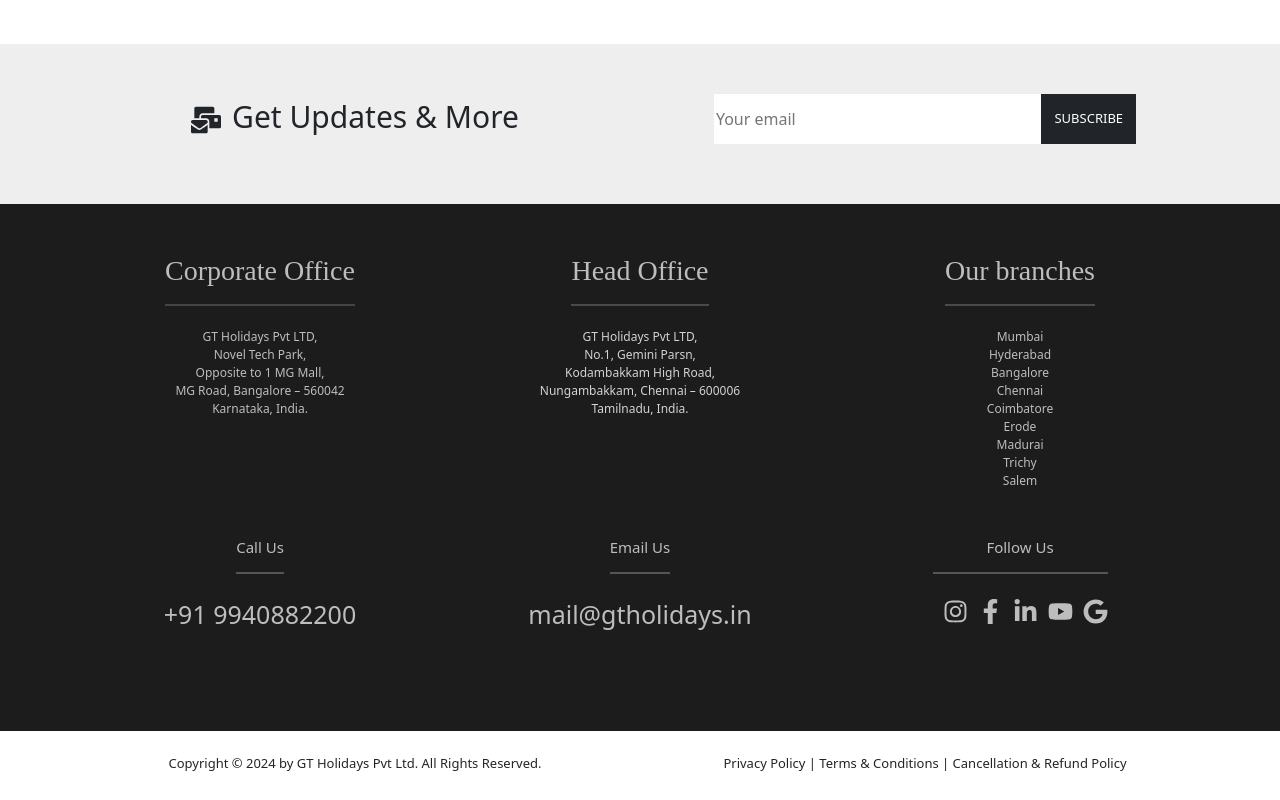
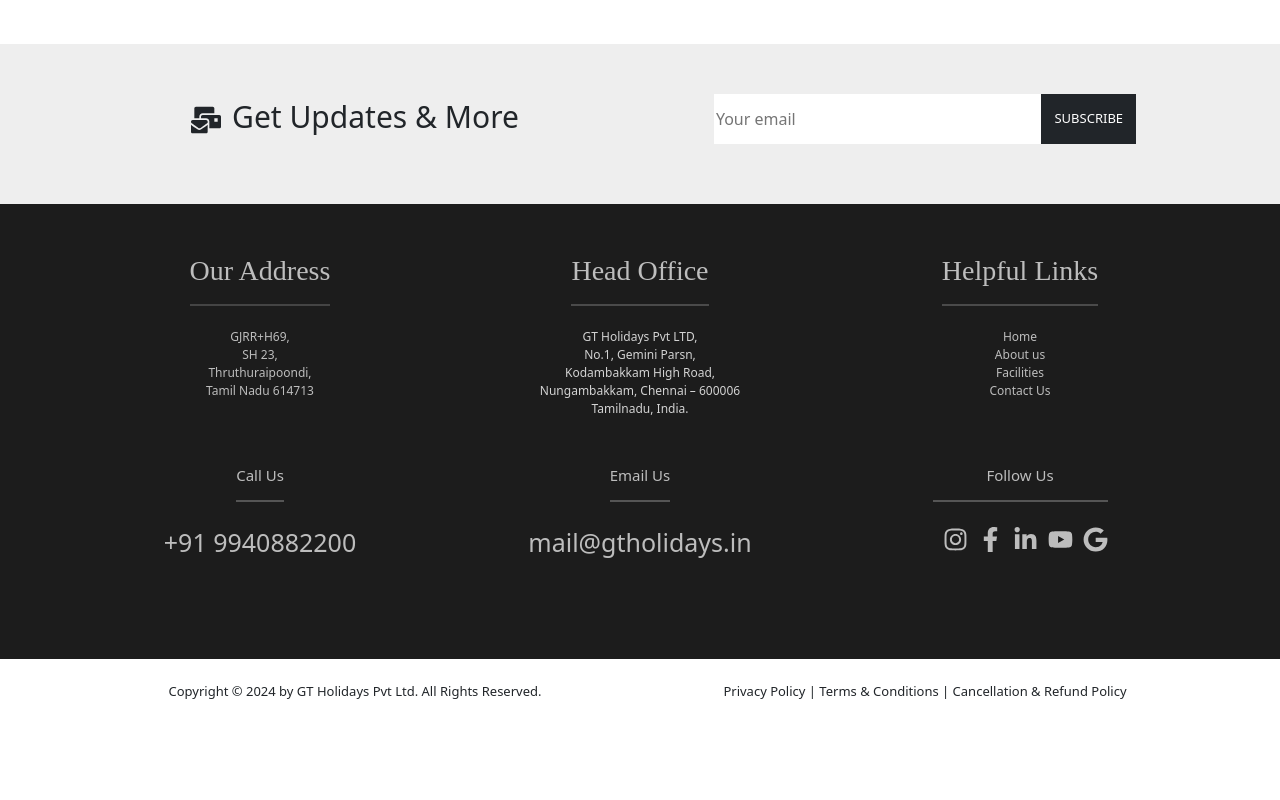
Before and after one commit to PRAVEEN-PR-2004/school, a React (Create React App) app: page /aboutus in a window 1280 px wide. Shown: the part 2451-3251 px from the top of the page. After the commit the page ends 3179 px from the top, so only its background shows below. Built offline with nearby package versions, Linux system fonts and the light colour scheme.

Commit message:
removing unwanted components

```diff
--- a/src/App.js
+++ b/src/App.js
@@ -3,7 +3,7 @@
 import { Route, Routes } from "react-router-dom";
 import Home from "./pages/Home";
 import Contact from "./pages/Contact";
-import Cruises from "./pages/Cruises";
+import Facilities from "./pages/Facilities.js";
 import HoneyMoon from "./pages/HoneyMoon";
 import GroupTour from "./pages/GroupTour";
 import Packages from "./pages/Packages";
@@ -25,7 +25,7 @@
       <Routes>
         <Route path="/" element={<Home />}></Route>
         <Route path="/aboutus" element={<Aboutus />}></Route>
-        <Route path="/cruises" element={<Cruises />}></Route>
+        <Route path="/facilities" element={<Facilities />}></Route>
         <Route path="/grouptour" element={<GroupTour />}></Route>
         <Route path="/packages" element={<Packages />}></Route>
         <Route path="/wedding" element={<Wedding />}></Route>
--- a/src/components/Appbar.js
+++ b/src/components/Appbar.js
@@ -101,19 +101,19 @@
                     HONEYMOON
                   </Link>*/}
                   <Link
-                    to="/cruises"
+                    to="/facilities"
                     className="nav-link"
                     onClick={closeOffcanvas}
                   >
                     FACILITIES
                   </Link>
-                  <Link
+                  {/* <Link
                     to="/wedding"
                     className="nav-link"
                     onClick={closeOffcanvas}
                   >
                     WEDDING
-                  </Link>
+                  </Link> */}
                   <Link
                     to="/contactus"
                     className="nav-link"
--- a/src/components/Footer.js
+++ b/src/components/Footer.js
@@ -8,11 +8,9 @@
 import { FaGoogle } from "react-icons/fa";
 import { Link } from "react-router-dom";
 
-
 const Footer = () => {
   return (
     <>
-
       <div
         style={{
           backgroundColor: "#EEEEEE",
@@ -26,7 +24,12 @@
           <Row style={{}} className="text-center">
             <Col md={6} className="text-center">
               <p style={{ fontSize: "30px" }}>
-                <FaMailBulk style={{ marginRight: "2%",fontFamily:"Playfair Display, serif" }} />
+                <FaMailBulk
+                  style={{
+                    marginRight: "2%",
+                    fontFamily: "Playfair Display, serif",
+                  }}
+                />
                 Get Updates & More
               </p>
             </Col>
@@ -57,49 +60,62 @@
       </div>
       <div
         className="text-center"
-        style={{ width: "100%", padding: "50px 0", color: "white",backgroundColor:"#1C1C1C" }}
+        style={{
+          width: "100%",
+          padding: "50px 0",
+          color: "white",
+          backgroundColor: "#1C1C1C",
+        }}
       >
         <Container>
           <Row>
             <Col md={4} className="mb-5">
               <div style={{ display: "inline-block" }}>
-                <h3 style={{ color: "#BDBDBD",fontFamily:"Playfair Display, serif" }}>Corporate Office</h3>
+                <h3
+                  style={{
+                    color: "#BDBDBD",
+                    fontFamily: "Playfair Display, serif",
+                  }}
+                >
+                  Our Address
+                </h3>
                 <hr style={{ borderTop: "2px solid #BDBDBD", width: "100%" }} />
               </div>
               <p
                 style={{ fontSize: "12px", color: "#BDBDBD" }}
                 className="mb-0"
               >
-                GT Holidays Pvt LTD,
+                GJRR+H69,
               </p>
               <p
                 style={{ fontSize: "12px", color: "#BDBDBD" }}
                 className="mb-0"
               >
-                Novel Tech Park,
+                SH 23,
               </p>
               <p
                 style={{ fontSize: "12px", color: "#BDBDBD" }}
                 className="mb-0"
               >
-                Opposite to 1 MG Mall,
+                Thruthuraipoondi,
               </p>
               <p
                 style={{ fontSize: "12px", color: "#BDBDBD" }}
                 className="mb-0"
               >
-                MG Road, Bangalore – 560042
-              </p>
-              <p
-                style={{ fontSize: "12px", color: "#BDBDBD" }}
-                className="mb-0"
-              >
-                Karnataka, India.
+                Tamil Nadu 614713
               </p>
             </Col>
             <Col md={4} className="mb-5">
               <div style={{ display: "inline-block" }}>
-                <h3 style={{ color: "#BDBDBD",fontFamily:"Playfair Display, serif" }}>Head Office</h3>
+                <h3
+                  style={{
+                    color: "#BDBDBD",
+                    fontFamily: "Playfair Display, serif",
+                  }}
+                >
+                  Head Office
+                </h3>
                 <hr
                   style={{ borderTop: "2px solid lightgray", width: "100%" }}
                 />
@@ -138,7 +154,14 @@
             </Col>
             <Col md={4} className="mb-5">
               <div style={{ display: "inline-block" }}>
-                <h3 style={{ color: "#BDBDBD",fontFamily:"Playfair Display, serif" }}>Our branches</h3>
+                <h3
+                  style={{
+                    color: "#BDBDBD",
+                    fontFamily: "Playfair Display, serif",
+                  }}
+                >
+                  Helpful Links
+                </h3>
                 <hr
                   style={{ borderTop: "2px solid lightgray", width: "100%" }}
                 />
@@ -148,73 +171,44 @@
                   style={{ fontSize: "12px", color: "#BDBDBD" }}
                   className="mb-0"
                 >
-                  <Link to='/contact/Mumbai' style={{textDecoration:"none",color:"inherit"}}>
-
-                 Mumbai
+                  <Link
+                    to="/"
+                    style={{ textDecoration: "none", color: "inherit" }}
+                  >
+                    Home
                   </Link>
                 </li>
                 <li
                   style={{ fontSize: "12px", color: "#BDBDBD" }}
                   className="mb-0"
                 >
-                  <Link to='/contact/Hyderabad' style={{textDecoration:"none",color:"inherit"}}>
-                  Hyderabad
+                  <Link
+                    to="/aboutus"
+                    style={{ textDecoration: "none", color: "inherit" }}
+                  >
+                    About us
                   </Link>
                 </li>
                 <li
                   style={{ fontSize: "12px", color: "#BDBDBD" }}
                   className="mb-0"
                 >
-                  <Link to='/contact/Bangalore' style={{textDecoration:"none",color:"inherit"}}>
-                  Bangalore
+                  <Link
+                    to="/facilities"
+                    style={{ textDecoration: "none", color: "inherit" }}
+                  >
+                    Facilities
                   </Link>
                 </li>
                 <li
                   style={{ fontSize: "12px", color: "#BDBDBD" }}
                   className="mb-0"
                 >
-                  <Link to='/contact/Chennai' style={{textDecoration:"none",color:"inherit"}}>
-                  Chennai
-                  </Link>
-                </li>
-                <li
-                  style={{ fontSize: "12px", color: "#BDBDBD" }}
-                  className="mb-0"
+                  <Link
+                    to="/contactus"
+                    style={{ textDecoration: "none", color: "inherit" }}
                   >
-                  <Link to='/contact/Coimbatore' style={{textDecoration:"none",color:"inherit"}}>
-                  Coimbatore
-                  </Link>
-                </li>
-                <li
-                  style={{ fontSize: "12px", color: "#BDBDBD" }}
-                  className="mb-0"
-                >
-                  <Link to='/contact/Erode' style={{textDecoration:"none",color:"inherit"}}>
-                  Erode
-                  </Link>
-                </li>
-                <li
-                  style={{ fontSize: "12px", color: "#BDBDBD" }}
-                  className="mb-0"
-                >
-                  <Link to='/contact/Madurai' style={{textDecoration:"none",color:"inherit"}}>
-                  Madurai
-                  </Link>
-                </li>
-                <li
-                  style={{ fontSize: "12px", color: "#BDBDBD" }}
-                  className="mb-0"
-                >
-                  <Link to='/contact/Trichy' style={{textDecoration:"none",color:"inherit"}}>
-                  Trichy
-                  </Link>
-                </li>
-                <li
-                  style={{ fontSize: "12px", color: "#BDBDBD" }}
-                  className="mb-0"
-                >
-                  <Link to='/contact/Salem' style={{textDecoration:"none",color:"inherit"}}>
-                  Salem
+                    Contact Us
                   </Link>
                 </li>
               </ul>
@@ -274,17 +268,20 @@
         </Container>
       </div>
 
-        <Container  className="text-center">
-          <Row style={{marginTop:"2%",marginBottom:"1%"}}>
-            <Col sm={6} >
-              <p style={{fontSize:"13px",fontWeight:"500"}}>Copyright © 2024 by GT Holidays Pvt Ltd. All Rights Reserved.</p>
+      <Container className="text-center">
+        <Row style={{ marginTop: "2%", marginBottom: "1%" }}>
+          <Col sm={6}>
+            <p style={{ fontSize: "13px", fontWeight: "500" }}>
+              Copyright © 2024 by GT Holidays Pvt Ltd. All Rights Reserved.
+            </p>
           </Col>
           <Col sm={6}>
-              <p style={{fontSize:"13px",fontWeight:"500"}}>Privacy Policy | Terms & Conditions | Cancellation & Refund Policy</p>
+            <p style={{ fontSize: "13px", fontWeight: "500" }}>
+              Privacy Policy | Terms & Conditions | Cancellation & Refund Policy
+            </p>
           </Col>
         </Row>
       </Container>
-
     </>
   );
 };
--- a/src/pages/Cruises.js
+++ b/src/pages/Facilities.js
@@ -8,7 +8,7 @@
 import { Col, Container, Row } from "react-bootstrap";
 import Footer from "../components/Footer";
 
-const Cruises = () => {
+const Facilities = () => {
   useEffect(() => {
     window.scrollTo(0, 0);
   }, []);
@@ -155,4 +155,4 @@
   );
 };
 
-export default Cruises;
+export default Facilities;
--- a/src/pages/Home.js
+++ b/src/pages/Home.js
@@ -25,13 +25,11 @@
       <Content />
       <Spot />
       <TextCard />
-      <ImgBanner />
+
       <Slider1 />
-      <Familytour />
-      <Slider2 />
-      <Slider3 />
+
       <GoalCounter />
-      <Address />
+
       <Location />
       <Footer />
     </>
```
Also changed, not shown: src/components/GoalCounter.js (+122 -28 lines). Lines whose indentation alone changed are shown as unchanged.
